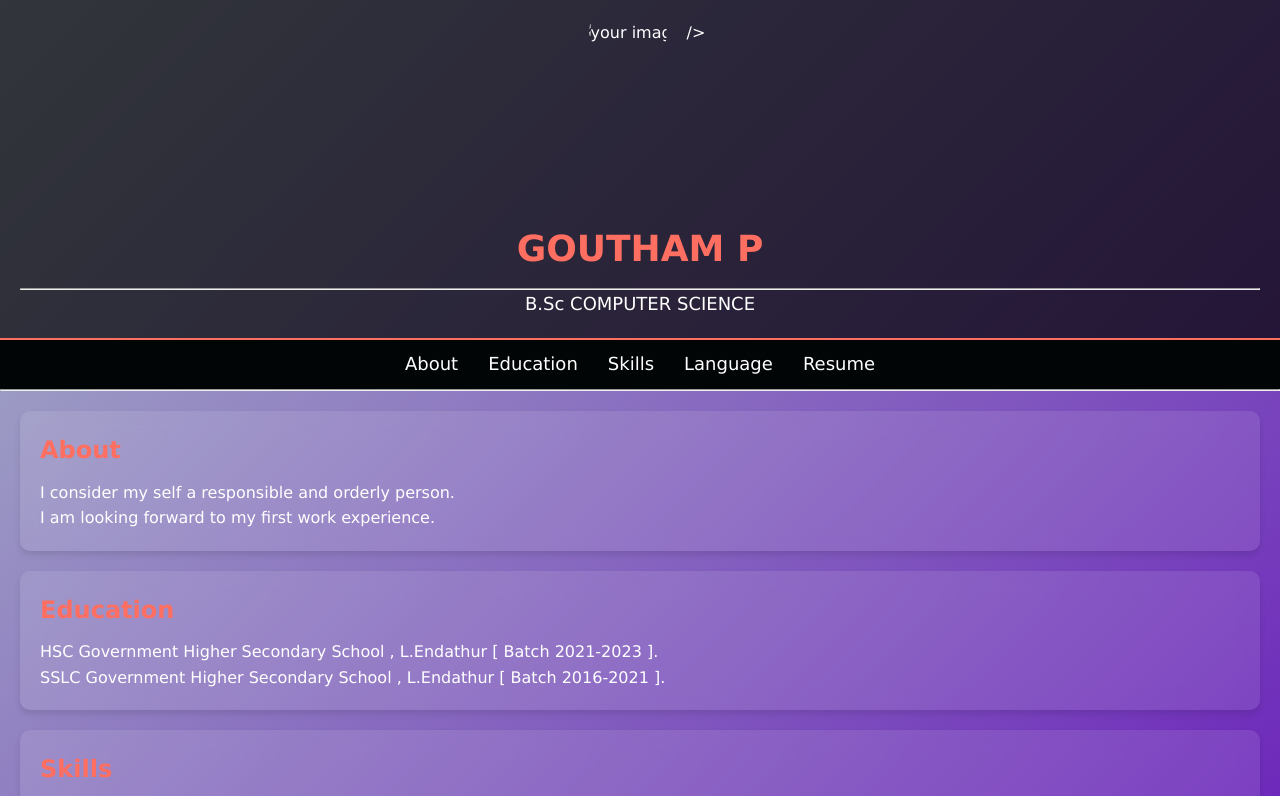
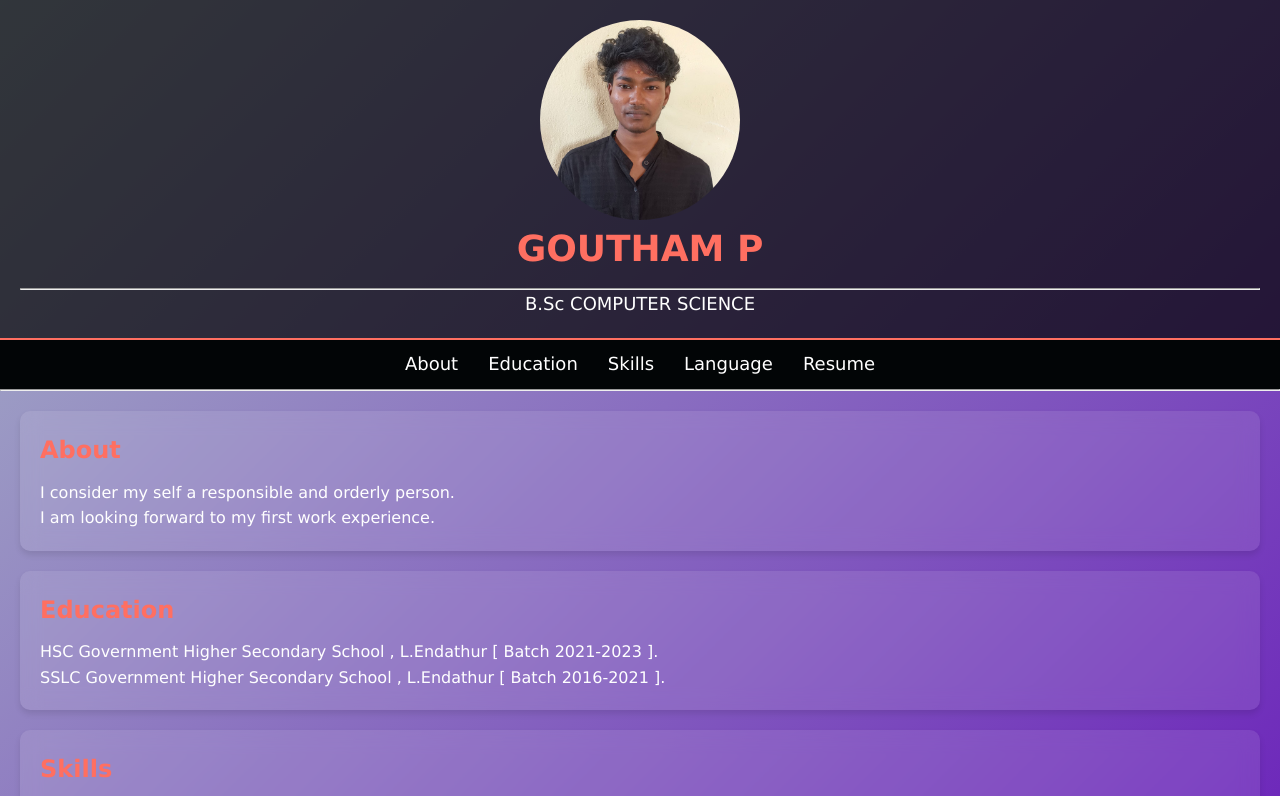
Before and after one commit to GouthamP26/NM-project-, a plain HTML site: page index.html in a window 1280 px wide. Shown: the top 796 px of the page. Drawn offline with Linux system fonts and the light colour scheme.

Commit message:
Update index.html

```diff
--- a/index.html
+++ b/index.html
@@ -144,7 +144,7 @@
       <div class="header-content">
         <div class="container">
           <img
-            src=""
+            src="2712413a-ce4b-4601-90ea-cf1ea0864c57.jpg"
             alt="your image"
             class="circular-image"
             </center>
```
